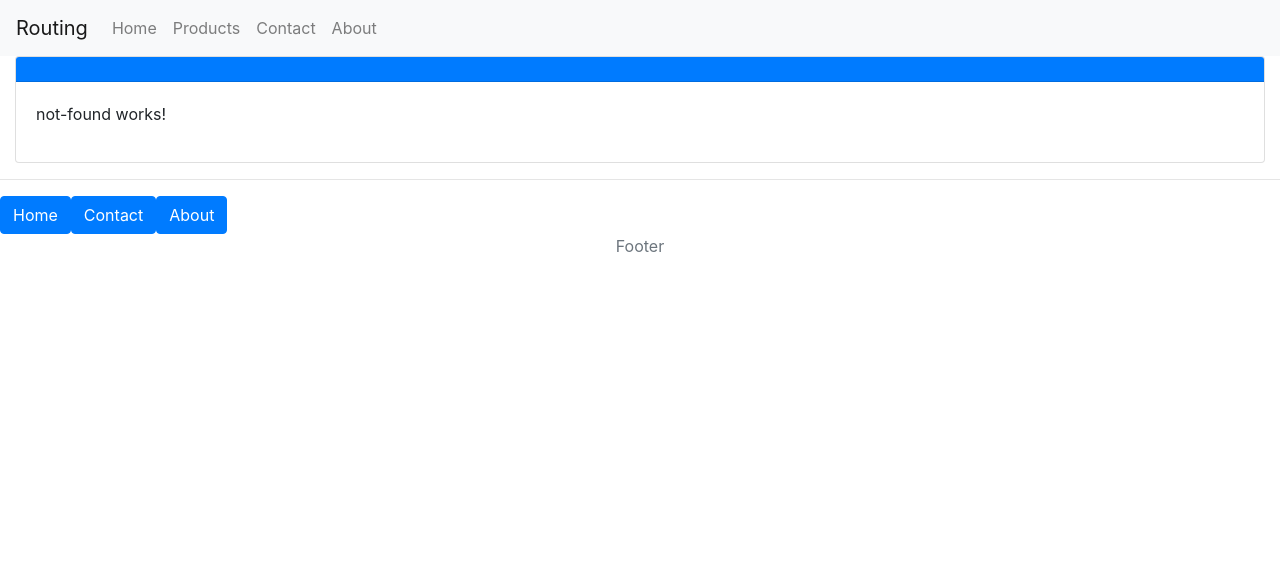
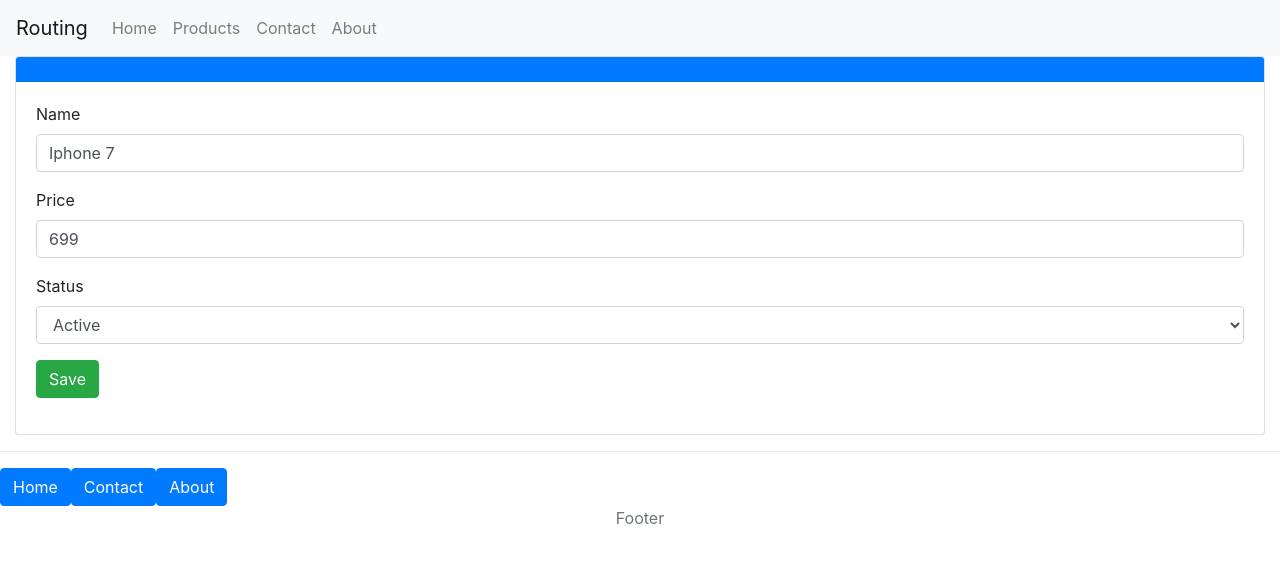
Before and after one commit to hacoi1day/angular2, an Angular app: page /product/1/edit in a window 1280 px wide. Shown: the top 562 px of the page. Built offline with nearby package versions, Linux system fonts and the light colour scheme.

Commit message:
router child

```diff
--- a/src/app/components/product-detail/product-detail.component.ts
+++ b/src/app/components/product-detail/product-detail.component.ts
@@ -46,14 +46,15 @@ export class ProductDetailComponent implements OnInit, OnDestroy {
 
   onBackToList(): void {
     // this._router.navigate(['products/list']);
-    this._router.navigate(['list'], {
-      relativeTo: this._activatedRoute.parent // http://localhost:4200/products + /list
-    });
+    // this._router.navigate(['list'], {
+    //   relativeTo: this._activatedRoute.parent // http://localhost:4200/products + /list
+    // });
+    this._router.navigate(['products']);
   }
 
   onEdit(): void {
-    let id = this._activatedRoute.snapshot.params.id;
-    this._router.navigate([`${id}/edit`], {
+    // let id = this._activatedRoute.snapshot.params.id;
+    this._router.navigate([`edit`], {
       relativeTo: this._activatedRoute.parent
     });
   }
--- a/src/app/components/product-edit/product-edit.component.html
+++ b/src/app/components/product-edit/product-edit.component.html
@@ -1 +1,25 @@
-<p>product-edit works!</p>
+<ng-container *ngIf="product; else noProduct">
+  <form>
+    <div class="form-group">
+      <label for="name">Name</label>
+      <input type="text" class="form-control" id="name" name="name" placeholder="Name" [(ngModel)]="product.name">
+    </div>
+    <div class="form-group">
+      <label for="price">Price</label>
+      <input type="number" class="form-control" id="price" name="price" placeholder="Price" [(ngModel)]="product.price">
+    </div>
+    <div class="form-group">
+      <label for="status">Status</label>
+      <select name="status" id="status" class="form-control" [(ngModel)]="product.status">
+        <option value="true">Active</option>
+        <option value="false">Deactive</option>
+      </select>
+    </div>
+    <div class="form-group">
+      <button class="btn btn-success">Save</button>
+    </div>
+  </form>
+</ng-container>
+<ng-template #noProduct>
+  <h4>This product don't define.</h4>
+</ng-template>
--- a/src/app/components/product-edit/product-edit.component.ts
+++ b/src/app/components/product-edit/product-edit.component.ts
@@ -1,4 +1,4 @@
-import { Component, OnInit } from '@angular/core';
+import {Component, OnDestroy, OnInit} from '@angular/core';
 import {ProductService} from "../../services/product.service";
 import {ActivatedRoute, Params, Router} from "@angular/router";
 import {Product} from "../../models/product";
@@ -9,11 +9,11 @@ import {Subscription} from "rxjs";
   templateUrl: './product-edit.component.html',
   styleUrls: ['./product-edit.component.css']
 })
-export class ProductEditComponent implements OnInit {
+export class ProductEditComponent implements OnInit, OnDestroy {
 
   public id: number;
   public product: Product;
-  public subcription: Subscription;
+  public subscription: Subscription;
 
   constructor(
     private _productService: ProductService,
@@ -25,9 +25,16 @@ export class ProductEditComponent implements OnInit {
     // this.id = +this._activatedRouter.snapshot.params.id;
     // this.product = this._productService.getProductById(this.id);
     // console.log(this.product);
-    this._activatedRouter.parent.params.subscribe((params: Params) => {
-      console.log(params);
+    this.subscription = this._activatedRouter.parent.params.subscribe((params: Params) => {
+      let id = +params.id;
+      this.product = this._productService.getProductById(id);
     })
   }
 
+  ngOnDestroy(): void {
+    if (this.subscription) {
+      this.subscription.unsubscribe();
+    }
+  }
+
 }
--- a/src/app/components/product-list/product-list.component.html
+++ b/src/app/components/product-list/product-list.component.html
@@ -35,12 +35,12 @@
   <tr *ngFor="let product of products; let i = index">
     <td>{{ i+1 }}</td>
     <td>
-      <a routerLink="/products/{{ product.id }}">{{ product.name }}</a>
+      <a routerLink="/product/{{ product.id }}">{{ product.name }}</a>
     </td>
     <td>{{ product.price | currency:'VND' }}</td>
-    <td>{{ product.status }}</td>
+    <td>{{ product.status ? 'Active' : 'Deactive' }}</td>
     <td>
-      <a href="">Edit</a> / <a href="">Delete</a>
+      <a routerLink="/product/{{ product.id }}/edit">Edit</a> / <a href="">Delete</a>
     </td>
   </tr>
   </tbody>
--- a/src/app/components/product-list/product-list.component.ts
+++ b/src/app/components/product-list/product-list.component.ts
@@ -28,7 +28,7 @@ export class ProductListComponent implements OnInit, OnDestroy {
       this.name = name;
       this.price = price;
       this.products = this._productService.getAllProducts(name, price);
-    })
+    });
   }
 
   ngOnDestroy(): void {
@@ -38,7 +38,7 @@ export class ProductListComponent implements OnInit, OnDestroy {
   }
 
   onSearch(): void {
-    this._router.navigate(['/products/list'], {
+    this._router.navigate(['/products'], {
       queryParams: {
         name: this.name ? this.name : '',
         price: this.price ? this.price : ''
```
Also changed, not shown: src/app/app.module.ts (+5 -3 lines), src/app/app.routes.ts (+4 -5 lines).
